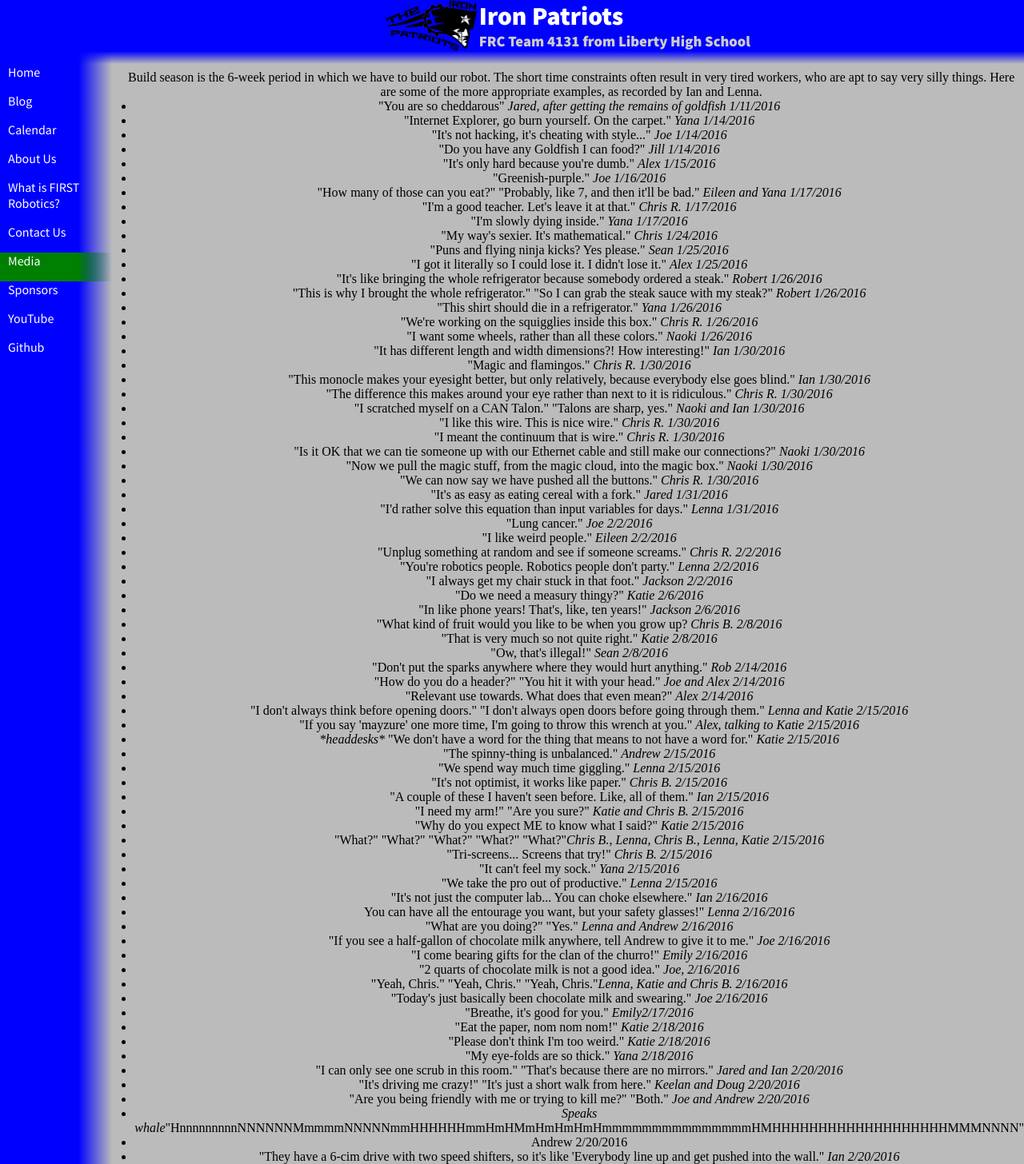
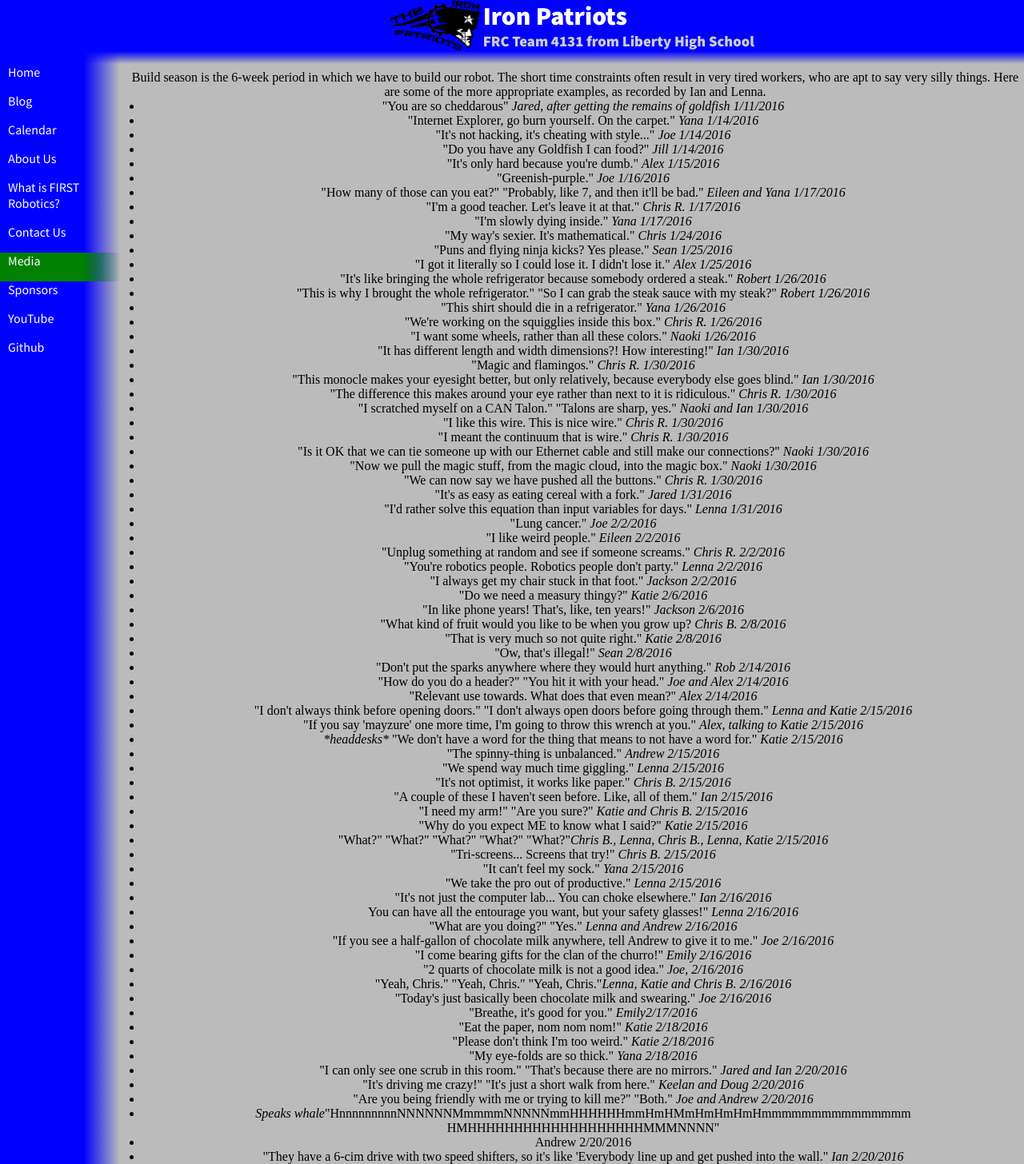
Before and after one commit to katiebugmoon/FRC4131.github.io, a Jekyll site: the page built from media/2016/quotes.html, in a window 1280 px wide. Shown: the whole page at 80% size. Built offline with Jekyll 4.4.1, drawn with Linux system fonts in a browser that asks for light colours; nearby versions of some CDN libraries.

Commit message:
Update quotes.html

```diff
--- a/media/2016/quotes.html
+++ b/media/2016/quotes.html
@@ -74,6 +74,7 @@ title: Build Season 2016 Quotes
 	<li>"I can only see one scrub in this room." "That's because there are no mirrors." <i>Jared and Ian 2/20/2016</i></li>
 	<li>"It's driving me crazy!" "It's just a short walk from here." <i>Keelan and Doug 2/20/2016</i></li>
 	<li>"Are you being friendly with me or trying to kill me?" "Both." <i>Joe and Andrew 2/20/2016</i></li>
-	<li><i>Speaks whale</i>"HnnnnnnnnnNNNNNNMmmmmNNNNNmmHHHHHHmmHmHMmHmHmHmHmmmmmmmmmmmmmmmHMHHHHHHHHHHHHHHHHHHHMMMNNNN" <li> Andrew 2/20/2016</li></li>
+	<li><i>Speaks whale</i>"HnnnnnnnnnNNNNNNMmmmmNNNNNmmHHHHHHmmHmHMmHmHmHmHmmmmmmmmmmmmmmm
+	HMHHHHHHHHHHHHHHHHHHHMMMNNNN" <li> Andrew 2/20/2016</li></li>
 	<li>"They have a 6-cim drive with two speed shifters, so it's like 'Everybody line up and get pushed into the wall." <i>Ian 2/20/2016</i></li>
 </ul><center>
```
